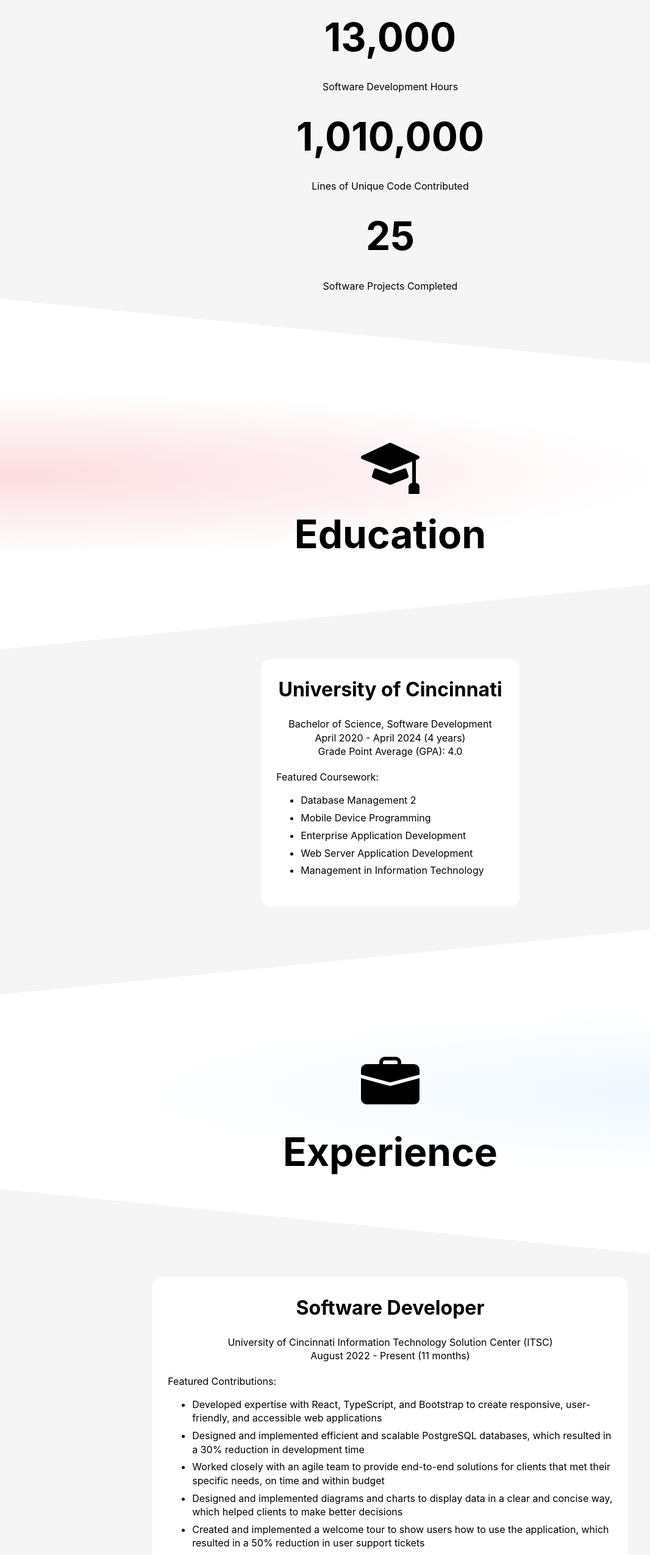
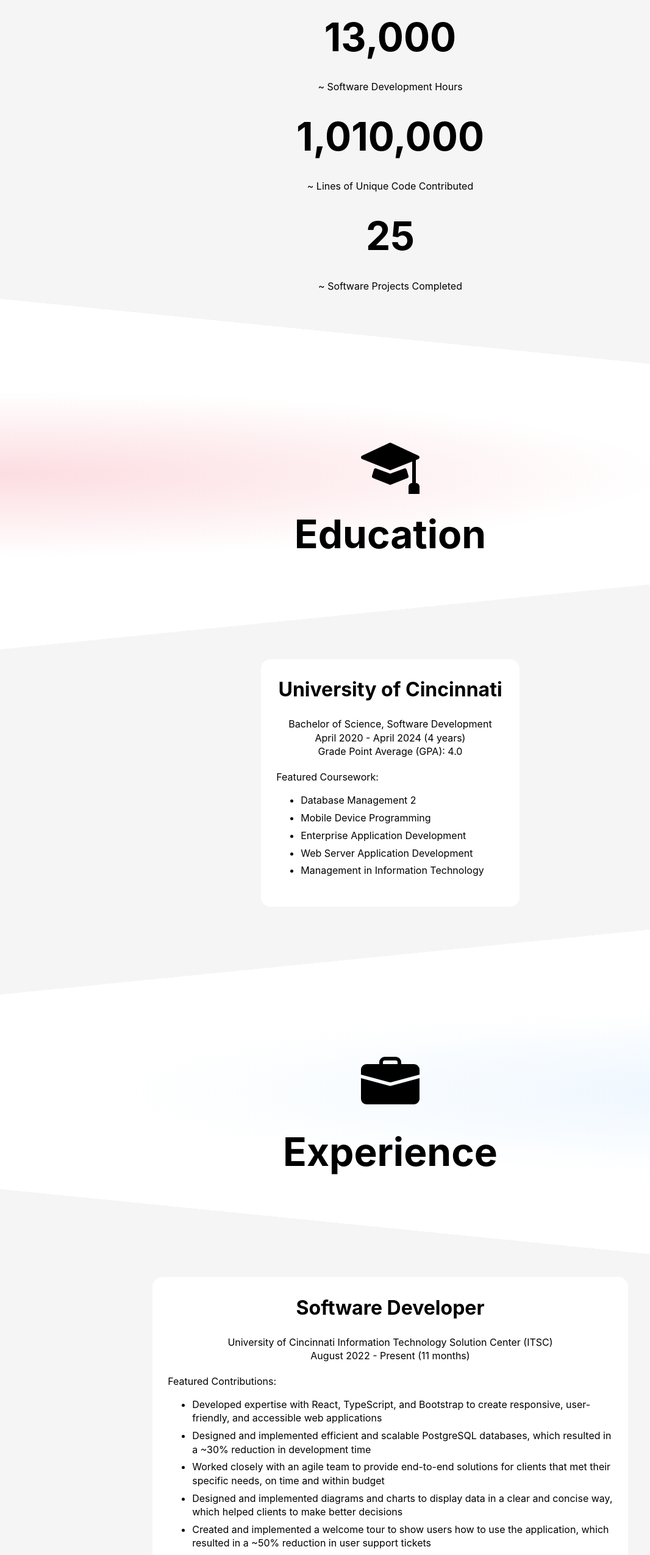
Before and after one commit to nathan-wick/nathan-wick, a React (Create React App) app in the folder nathan-wick/: page / in a window 1280 px wide. Shown: the part 800-3350 px from the top of the page at 61% size, without its empty margins (0-1066 px from the left). Built offline with nearby package versions, Linux system fonts and the light colour scheme.

Commit message:
Update Wording

```diff
--- a/nathan-wick/src/components/home/Statistics.tsx
+++ b/nathan-wick/src/components/home/Statistics.tsx
@@ -29,7 +29,7 @@ const Statistics = () => {
                     </div>
                     <div
                         className="text-small">
-                        {statistic.title}
+                        ~ {statistic.title}
                     </div>
                 </div>,)
             }
--- a/nathan-wick/src/information/experiences.ts
+++ b/nathan-wick/src/information/experiences.ts
@@ -8,10 +8,10 @@ const experiences: Experience[] = [
         "company": `University of Cincinnati Information Technology Solution Center (ITSC)`,
         "contributions": [
             `Developed expertise with React, TypeScript, and Bootstrap to create responsive, user-friendly, and accessible web applications`,
-            `Designed and implemented efficient and scalable PostgreSQL databases, which resulted in a 30% reduction in development time`,
+            `Designed and implemented efficient and scalable PostgreSQL databases, which resulted in a ~30% reduction in development time`,
             `Worked closely with an agile team to provide end-to-end solutions for clients that met their specific needs, on time and within budget`,
             `Designed and implemented diagrams and charts to display data in a clear and concise way, which helped clients to make better decisions`,
-            `Created and implemented a welcome tour to show users how to use the application, which resulted in a 50% reduction in user support tickets`,
+            `Created and implemented a welcome tour to show users how to use the application, which resulted in a ~50% reduction in user support tickets`,
             `Communicated regularly with clients to keep them informed of the project's progress and to get their feedback, resulting in a 100% satisfaction rating`,
             `Designed and implemented user roles and permissions for several applications that ensured that users had the appropriate level of access, resulting in a reduction of security incidents to zero`,
         ],
```
